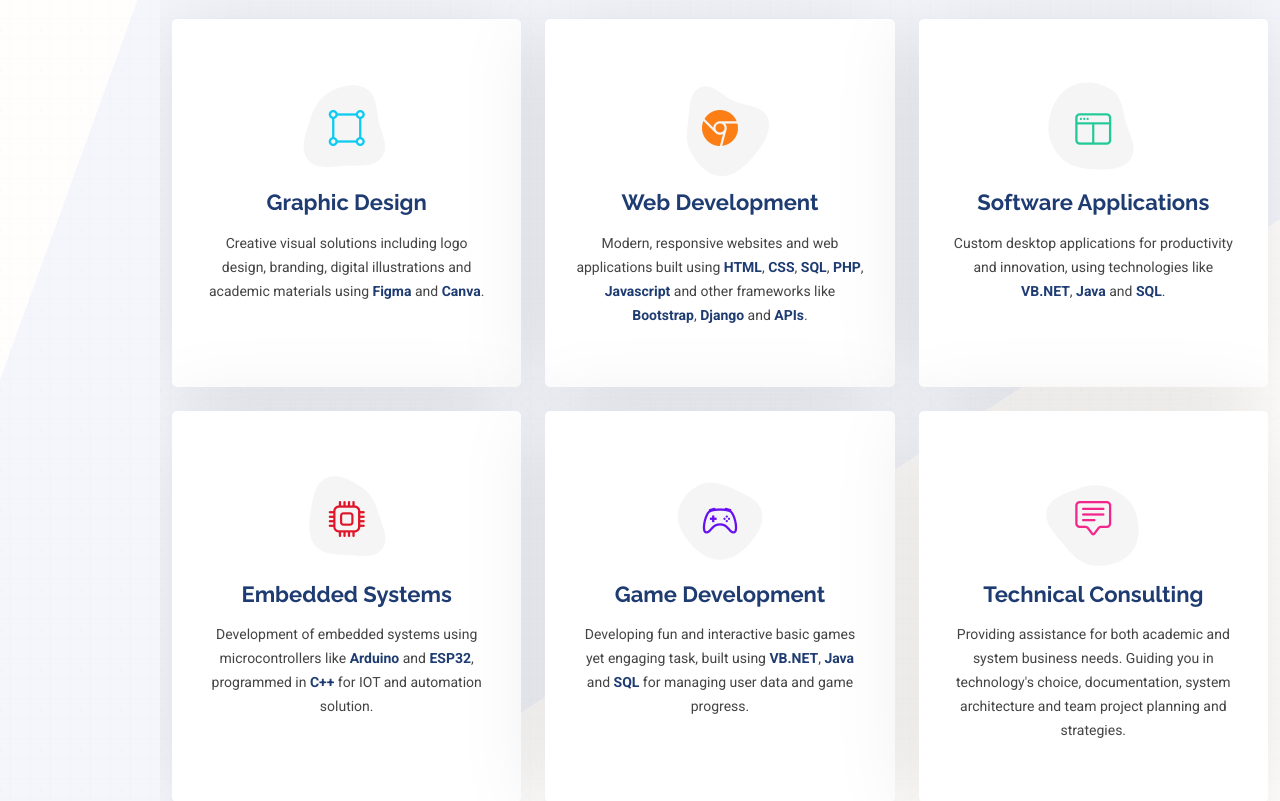
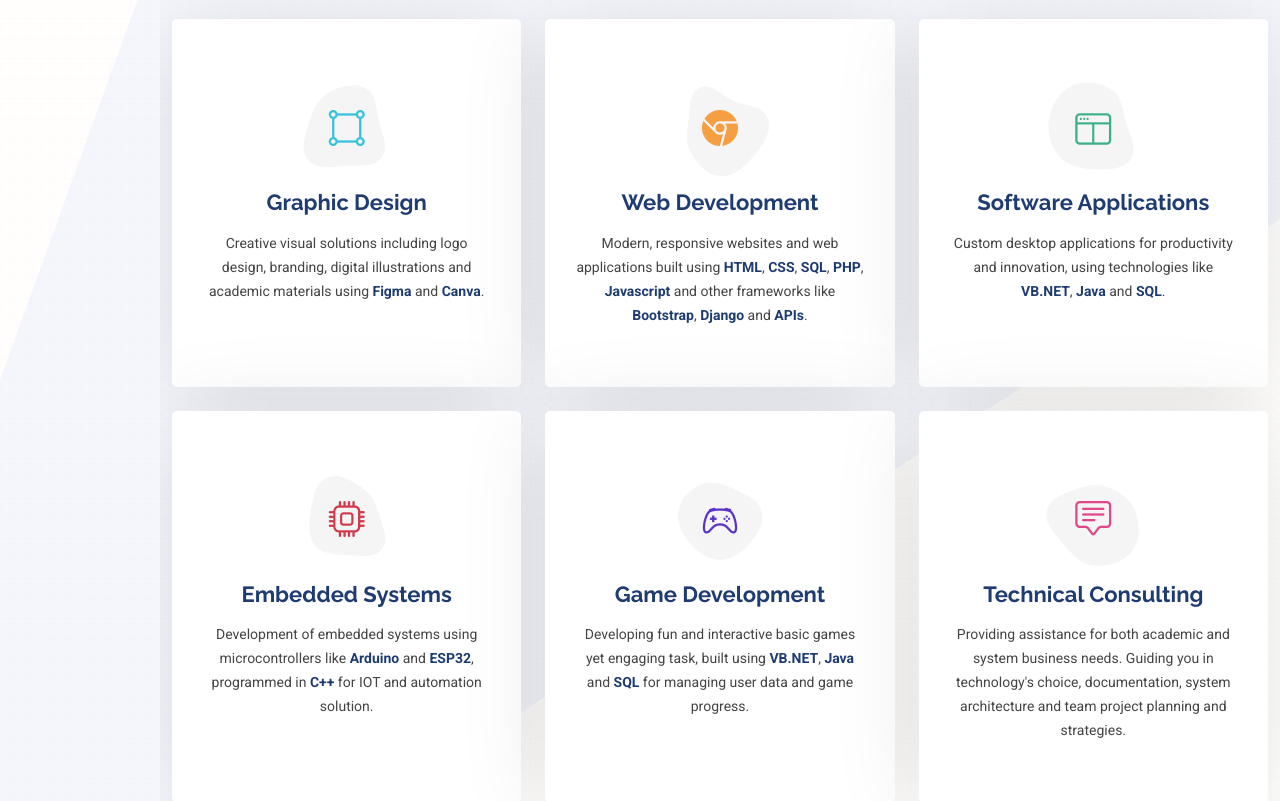
Before and after one commit to LanceKent19/MyPortfolio, a PHP site: page / in a window 1280 px wide. Shown: the part 4691-5492 px from the top of the page. Run offline with PHP 8.4, Linux system fonts and the light colour scheme.

Commit message:
service page in index.php modifications

```diff
--- a/assets/styles/main.css
+++ b/assets/styles/main.css
@@ -1257,78 +1257,79 @@ main .section{
 
 .services .service-item:hover {
  box-shadow: 0 4px 15px rgba(0, 0, 0, 0.1);
-}
-
-.services .service-item.item-cyan i {
-  color: #0dcaf0;
-}
-
-.services .service-item.item-cyan:hover .icon i {
+ transform: translateY(-10px);
+}
+
+.services .service-item.graphic-design i {
+  color: #3ac1da;
+}
+
+.services .service-item.graphic-design:hover .icon i {
   color: #fff;
 }
 
-.services .service-item.item-cyan:hover .icon path {
-  fill: #0dcaf0;
-}
-
-.services .service-item.item-orange i {
-  color: #fd7e14;
-}
-
-.services .service-item.item-orange:hover .icon i {
+.services .service-item.graphic-design:hover .icon path {
+  fill: #3ac1da;
+}
+
+.services .service-item.web-development i {
+  color: #f59e42;
+}
+
+.services .service-item.web-development:hover .icon i {
   color: #fff;
 }
 
-.services .service-item.item-orange:hover .icon path {
-  fill: #fd7e14;
-}
-
-.services .service-item.item-teal i {
-  color: #20c997;
-}
-
-.services .service-item.item-teal:hover .icon i {
+.services .service-item.web-development:hover .icon path {
+  fill: #f59e42;
+}
+
+.services .service-item.software-applications i {
+  color:#3bb18a;
+}
+
+.services .service-item.software-applications:hover .icon i {
   color: #fff;
 }
 
-.services .service-item.item-teal:hover .icon path {
-  fill: #20c997;
-}
-
-.services .service-item.item-red i {
-  color: #df1529;
-}
-
-.services .service-item.item-red:hover .icon i {
+.services .service-item.software-applications:hover .icon path {
+  fill:	#3bb18a;
+}
+
+.services .service-item.embedded-systems i {
+  color: #d03b4c;
+}
+
+.services .service-item.embedded-systems:hover .icon i {
   color: #fff;
 }
 
-.services .service-item.item-red:hover .icon path {
-  fill: #df1529;
-}
-
-.services .service-item.item-indigo i {
-  color: #6610f2;
-}
-
-.services .service-item.item-indigo:hover .icon i {
+.services .service-item.embedded-systems:hover .icon path {
+  fill: #d03b4c;
+}
+
+.services .service-item.game-development i {
+  color: #5a33c9;
+}
+
+.services .service-item.game-development:hover .icon i {
   color: #fff;
 }
 
-.services .service-item.item-indigo:hover .icon path {
-  fill: #6610f2;
-}
-
-.services .service-item.item-pink i {
-  color: #f3268c;
-}
-
-.services .service-item.item-pink:hover .icon i {
+.services .service-item.game-development:hover .icon path {
+  fill: #5a33c9;
+}
+
+.services .service-item.technical-consulting i {
+  color:#e04889;
+}
+
+.services .service-item.technical-consulting:hover .icon i {
   color: #fff;
 }
 
-.services .service-item.item-pink:hover .icon path {
-  fill: #f3268c;
+.services .service-item.technical-consulting:hover .icon path {
+  fill:#e04889;
 }
 
 /*--------------------------------------------------------------
--- a/sections/services.php
+++ b/sections/services.php
@@ -11,10 +11,10 @@
         <div class="row gy-4">
 
           <div class="col-lg-4 col-md-6" data-aos="fade-up" data-aos-delay="100">
-            <div class="service-item item-cyan position-relative">
+            <div class="service-item graphic-design position-relative">
               <div class="icon">
                 <svg width="100" height="100" viewBox="0 0 600 600" xmlns="http://www.w3.org/2000/svg">
-                  <path stroke="none" stroke-width="0" fill="#f5f5f5"
+                  <path stroke="none" stroke-width="0" fill="#eaeef7"
                     d="M300,521.0016835830174C376.1290562159157,517.8887921683347,466.0731472004068,529.7835943286574,510.70327084640275,468.03025145048787C554.3714126377745,407.6079735673963,508.03601936045806,328.9844924480964,491.2728898941984,256.3432110539036C474.5976632858925,184.082847569629,479.9380746630129,96.60480741107993,416.23090153303,58.64404602377083C348.86323505073057,18.502131276798302,261.93793281208167,40.57373210992963,193.5410806939664,78.93577620505333C130.42746243093433,114.334589627462,98.30271207620316,179.96522072025542,76.75703585869454,249.04625023123273C51.97151888228291,328.5150500222984,13.704378332031375,421.85034740162234,66.52175969318436,486.19268352777647C119.04800174914682,550.1803526380478,217.28368757567262,524.383925680826,300,521.0016835830174">
                   </path>
                 </svg>
@@ -28,10 +28,10 @@
           </div><!-- End Service Item -->
 
           <div class="col-lg-4 col-md-6" data-aos="fade-up" data-aos-delay="200">
-            <div class="service-item item-orange position-relative">
+            <div class="service-item web-development position-relative">
               <div class="icon">
                 <svg width="100" height="100" viewBox="0 0 600 600" xmlns="http://www.w3.org/2000/svg">
-                  <path stroke="none" stroke-width="0" fill="#f5f5f5"
+                  <path stroke="none" stroke-width="0" fill="#eaeef7"
                     d="M300,582.0697525312426C382.5290701553225,586.8405444964366,449.9789794690241,525.3245884688669,502.5850820975895,461.55621195738473C556.606425686781,396.0723002908107,615.8543463187945,314.28637112970534,586.6730223649479,234.56875336149918C558.9533121215079,158.8439757836574,454.9685369536778,164.00468322053177,381.49747125262974,130.76875717737553C312.15926192815925,99.40240125094834,248.97055460311594,18.661163978235184,179.8680185752513,50.54337015887873C110.5421016452524,82.52863877960104,119.82277516462835,180.83849132639028,109.12597500060166,256.43424936330496C100.08760227029461,320.3096726198365,92.17705696193138,384.0621239912766,124.79988738764834,439.7174275375508C164.83382741302287,508.01625554203684,220.96474134820875,577.5009287672846,300,582.0697525312426">
                   </path>
                 </svg>
@@ -45,10 +45,10 @@
           </div><!-- End Service Item -->
 
           <div class="col-lg-4 col-md-6" data-aos="fade-up" data-aos-delay="300">
-            <div class="service-item item-teal position-relative">
+            <div class="service-item software-applications position-relative">
               <div class="icon">
                 <svg width="100" height="100" viewBox="0 0 600 600" xmlns="http://www.w3.org/2000/svg">
-                  <path stroke="none" stroke-width="0" fill="#f5f5f5"
+                  <path stroke="none" stroke-width="0" fill="#eaeef7"
                     d="M300,541.5067337569781C382.14930387511276,545.0595476570109,479.8736841581634,548.3450877840088,526.4010558755058,480.5488172755941C571.5218469581645,414.80211281144784,517.5187510058486,332.0715597781072,496.52539010469104,255.14436215662573C477.37192572678356,184.95920475031193,473.57363656557914,105.61284051026155,413.0603344069578,65.22779650032875C343.27470386102294,18.654635553484475,251.2091493199835,5.337323636656869,175.0934190732945,40.62881213300186C97.87086631185822,76.43348514350839,51.98124368387456,156.15599469081315,36.44837278890362,239.84606092416172C21.716077023791087,319.22268207091537,43.775223500013084,401.1760424656574,96.891909868211,461.97329694683043C147.22146801428983,519.5804099606455,223.5754009179313,538.201503339737,300,541.5067337569781">
                   </path>
                 </svg>
@@ -62,10 +62,10 @@
           </div><!-- End Service Item -->
 
           <div class="col-lg-4 col-md-6" data-aos="fade-up" data-aos-delay="400">
-            <div class="service-item item-red position-relative">
+            <div class="service-item embedded-systems position-relative">
               <div class="icon">
                 <svg width="100" height="100" viewBox="0 0 600 600" xmlns="http://www.w3.org/2000/svg">
-                  <path stroke="none" stroke-width="0" fill="#f5f5f5"
+                  <path stroke="none" stroke-width="0" fill="#eaeef7"
                     d="M300,503.46388370962813C374.79870501325706,506.71871716319447,464.8034551963731,527.1746412648533,510.4981551193396,467.86667711651364C555.9287308511215,408.9015244558933,512.6030010748507,327.5744911775523,490.211057578863,256.5855673507754C471.097692560561,195.9906835881958,447.69079081568157,138.11976852964426,395.19560036434837,102.3242989838813C329.3053358748298,57.3949838291264,248.02791733380457,8.279543830951368,175.87071277845988,42.242879143198664C103.41431057327972,76.34704239035025,93.79494320519305,170.9812938413882,81.28167332365135,250.07896920659033C70.17666984294237,320.27484674793965,64.84698225790005,396.69656628748305,111.28512138212992,450.4950937839243C156.20124167950087,502.5303643271138,231.32542653798444,500.4755392045468,300,503.46388370962813">
                   </path>
                 </svg>
@@ -80,10 +80,10 @@
           </div><!-- End Service Item -->
 
           <div class="col-lg-4 col-md-6" data-aos="fade-up" data-aos-delay="500">
-            <div class="service-item item-indigo position-relative">
+            <div class="service-item game-development position-relative">
               <div class="icon">
                 <svg width="100" height="100" viewBox="0 0 600 600" xmlns="http://www.w3.org/2000/svg">
-                  <path stroke="none" stroke-width="0" fill="#f5f5f5"
+                  <path stroke="none" stroke-width="0" fill="#eaeef7"
                     d="M300,532.3542879108572C369.38199826031484,532.3153073249985,429.10787420159085,491.63046689027357,474.5244479745417,439.17860296908856C522.8885846962883,383.3225815378663,569.1668002868075,314.3205725914397,550.7432151929288,242.7694973846089C532.6665558377875,172.5657663291529,456.2379748765914,142.6223662098291,390.3689995646985,112.34683881706744C326.66090330228417,83.06452184765237,258.84405631176094,53.51806209861945,193.32584062364296,78.48882559362697C121.61183558270385,105.82097193414197,62.805066853699245,167.19869350419734,48.57481801355237,242.6138429142374C34.843463184063346,315.3850353017275,76.69343916112496,383.4422959591041,125.22947124332185,439.3748458443577C170.7312796277747,491.8107796887764,230.57421082200815,532.3932930995766,300,532.3542879108572">
                   </path>
                 </svg>
@@ -98,10 +98,10 @@
           </div><!-- End Service Item -->
 
           <div class="col-lg-4 col-md-6" data-aos="fade-up" data-aos-delay="600">
-            <div class="service-item item-pink position-relative">
+            <div class="service-item technical-consulting position-relative">
               <div class="icon">
                 <svg width="100" height="100" viewBox="0 0 600 600" xmlns="http://www.w3.org/2000/svg">
-                  <path stroke="none" stroke-width="0" fill="#f5f5f5"
+                  <path stroke="none" stroke-width="0" fill="#eaeef7"
                     d="M300,566.797414625762C385.7384707136149,576.1784315230908,478.7894351017131,552.8928747891023,531.9192734346935,484.94944893311C584.6109503024035,417.5663521118492,582.489472248146,322.67544863468447,553.9536738515405,242.03673114598146C529.1557734026468,171.96086150256528,465.24506316201064,127.66468636344209,395.9583748389544,100.7403814666027C334.2173773831606,76.7482773500951,269.4350130405921,84.62216499799875,207.1952322260088,107.2889140133804C132.92018162631612,134.33871894543012,41.79353780512637,160.00259165414826,22.644507872594943,236.69541883565114C3.319112789854554,314.0945973066697,72.72355303640163,379.243833228382,124.04198916343866,440.3218312028393C172.9286146004772,498.5055451809895,224.45579914871206,558.5317968840102,300,566.797414625762">
                   </path>
                 </svg>
```
